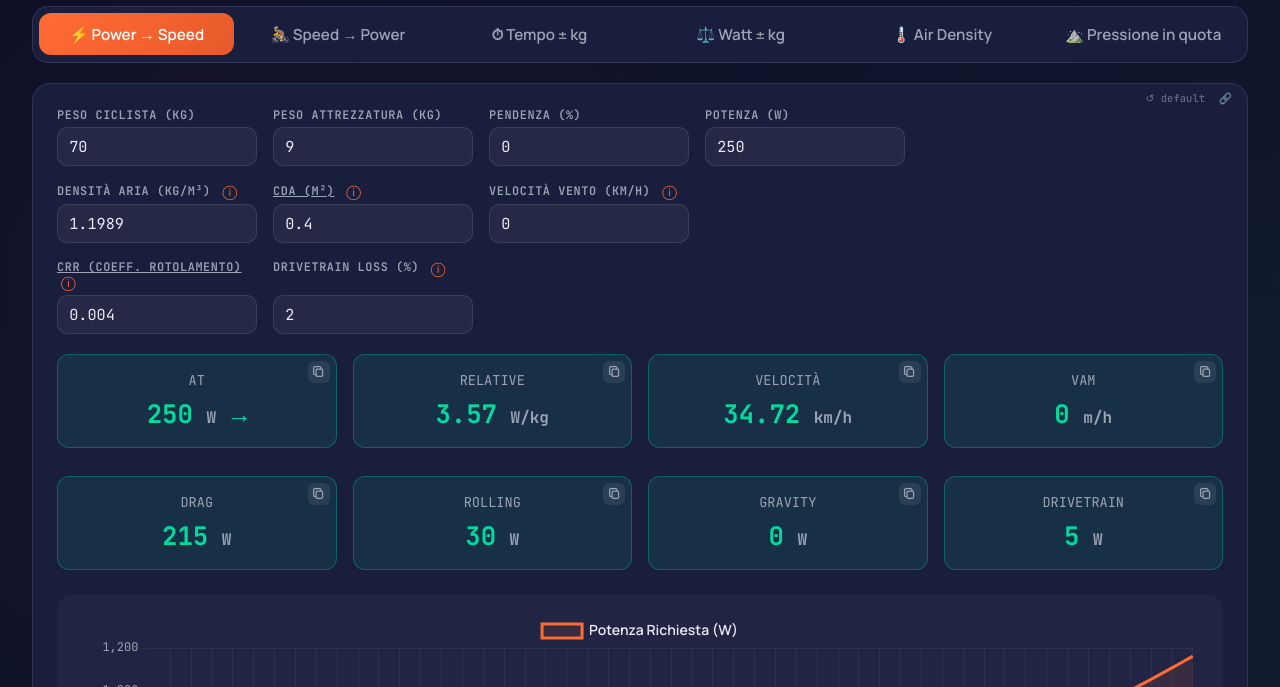
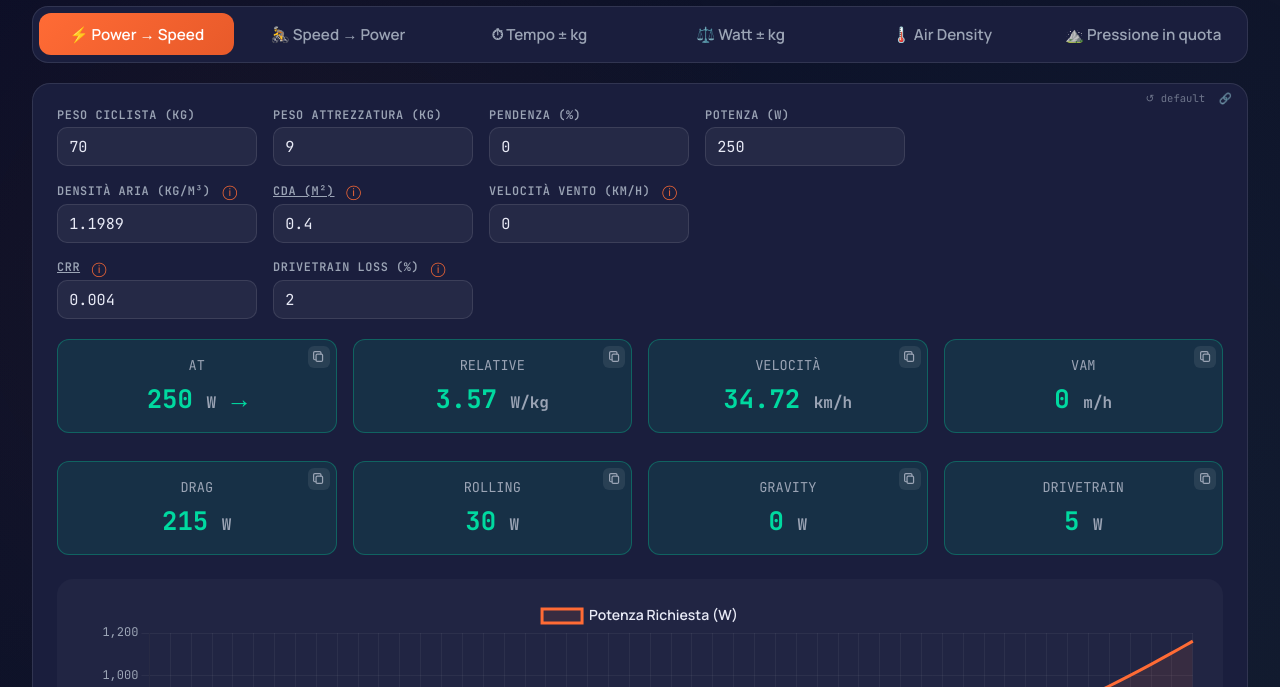
Before and after one commit to il-bonvi/Air-density-Power-Cycling-Calculator, a plain HTML site: page index.html in a window 1280 px wide. Shown: the part 113-800 px from the top of the page. Drawn offline with nearby package versions, Linux system fonts and the light colour scheme.

Commit message:
Update index.html

```diff
--- a/index.html
+++ b/index.html
@@ -600,7 +600,7 @@
                 </div>
                 <div class="input-grid grid-4">
                     <div class="input-group">
-                        <label><a href="https://www.bicyclerollingresistance.com/road-bike-reviews/compare" target="_blank" rel="noopener" style="color:inherit; text-decoration:underline;">Crr (coeff. rotolamento)</a> <button type="button" class="info-btn" data-info="Coefficiente di resistenza al rotolamento. Su asfalto liscio: copertoni veloci 0.003–0.004 · standard 0.004–0.005 · asfalto rovinato o gravel 0.006–0.010." aria-label="Info">ⓘ</button></label>
+                        <label><a href="https://www.bicyclerollingresistance.com/road-bike-reviews/compare" target="_blank" rel="noopener" style="color:inherit; text-decoration:underline;">Crr</a> <button type="button" class="info-btn" data-info="Coefficiente di resistenza al rotolamento. Su asfalto liscio: copertoni veloci 0.003–0.004 · standard 0.004–0.005 · asfalto rovinato o gravel 0.006–0.010." aria-label="Info">ⓘ</button></label>
                         <div class="input-wrapper"><input type="number" id="crr" value="0.004" step="0.0001"></div>
                     </div>
                     <div class="input-group">
@@ -660,7 +660,7 @@
                 </div>
                 <div class="input-grid grid-4">
                     <div class="input-group">
-                        <label><a href="https://www.bicyclerollingresistance.com/road-bike-reviews/compare" target="_blank" rel="noopener" style="color:inherit; text-decoration:underline;">Crr (coeff. rotolamento)</a> <button type="button" class="info-btn" data-info="Coefficiente di resistenza al rotolamento. Su asfalto liscio: copertoni veloci 0.003–0.004 · standard 0.004–0.005 · asfalto rovinato o gravel 0.006–0.010." aria-label="Info">ⓘ</button></label>
+                        <label><a href="https://www.bicyclerollingresistance.com/road-bike-reviews/compare" target="_blank" rel="noopener" style="color:inherit; text-decoration:underline;">Crr</a> <button type="button" class="info-btn" data-info="Coefficiente di resistenza al rotolamento. Su asfalto liscio: copertoni veloci 0.003–0.004 · standard 0.004–0.005 · asfalto rovinato o gravel 0.006–0.010." aria-label="Info">ⓘ</button></label>
                         <div class="input-wrapper"><input type="number" id="crr-s" value="0.004" step="0.0001"></div>
                     </div>
                     <div class="input-group">
@@ -710,7 +710,7 @@
                         <div class="input-wrapper"><input type="number" id="climb-cda" value="0.35" step="0.01"></div>
                     </div>
                     <div class="input-group">
-                        <label><a href="https://www.bicyclerollingresistance.com/road-bike-reviews/compare" target="_blank" rel="noopener" style="color:inherit; text-decoration:underline;">Crr (coeff. rotolamento)</a> <button type="button" class="info-btn" data-info="Coefficiente di resistenza al rotolamento. Su asfalto liscio: copertoni veloci 0.003–0.004 · standard 0.004–0.005 · asfalto rovinato o gravel 0.006–0.010." aria-label="Info">ⓘ</button></label>
+                        <label><a href="https://www.bicyclerollingresistance.com/road-bike-reviews/compare" target="_blank" rel="noopener" style="color:inherit; text-decoration:underline;">Crr</a> <button type="button" class="info-btn" data-info="Coefficiente di resistenza al rotolamento. Su asfalto liscio: copertoni veloci 0.003–0.004 · standard 0.004–0.005 · asfalto rovinato o gravel 0.006–0.010." aria-label="Info">ⓘ</button></label>
                         <div class="input-wrapper"><input type="number" id="climb-crr" value="0.004" step="0.0001"></div>
                     </div>
                     <div class="input-group">
@@ -835,7 +835,7 @@
                         <div class="input-wrapper"><input type="number" id="eq-cda" value="0.35" step="0.01"></div>
                     </div>
                     <div class="input-group">
-                        <label><a href="https://www.bicyclerollingresistance.com/road-bike-reviews/compare" target="_blank" rel="noopener" style="color:inherit; text-decoration:underline;">Crr (coeff. rotolamento)</a> <button type="button" class="info-btn" data-info="Coefficiente di resistenza al rotolamento. Su asfalto liscio: copertoni veloci 0.003–0.004 · standard 0.004–0.005 · asfalto rovinato o gravel 0.006–0.010." aria-label="Info">ⓘ</button></label>
+                        <label><a href="https://www.bicyclerollingresistance.com/road-bike-reviews/compare" target="_blank" rel="noopener" style="color:inherit; text-decoration:underline;">Crr</a> <button type="button" class="info-btn" data-info="Coefficiente di resistenza al rotolamento. Su asfalto liscio: copertoni veloci 0.003–0.004 · standard 0.004–0.005 · asfalto rovinato o gravel 0.006–0.010." aria-label="Info">ⓘ</button></label>
                         <div class="input-wrapper"><input type="number" id="eq-crr" value="0.004" step="0.0001"></div>
                     </div>
                     <div class="input-group">
```
